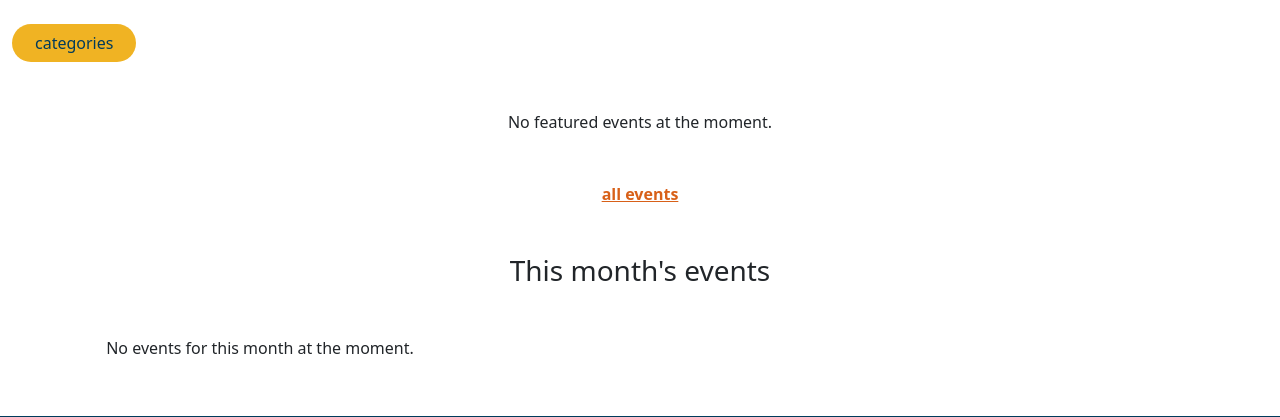
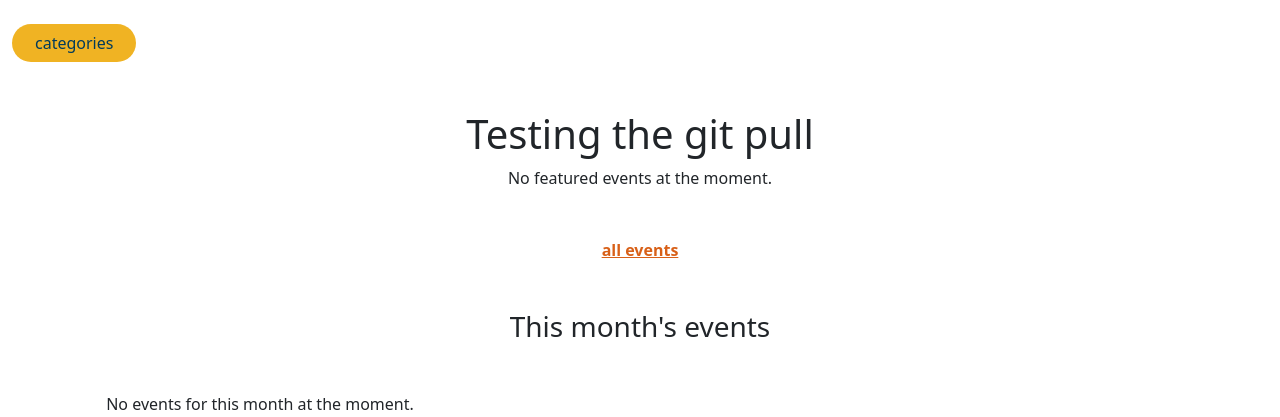
Before and after one commit to jax7kwame/hope_meet, a Django app: page / in a window 1280 px wide. Shown: the part 76-493 px from the top of the page. Run offline with Django 5.2, Linux system fonts and the light colour scheme; data that the repository does not hold is empty; parts of the project's set-up code (start-up, migrations or seed data) failed here and were passed over; some libraries are stand-ins or nearby versions; some web fonts are replaced.

Commit message:
checking git pull

```diff
--- a/core/templates/index.html
+++ b/core/templates/index.html
@@ -124,6 +124,7 @@
         </div>
         {% empty %}
         <div class="mb-4 text-center">
+            <h1>Testing the git pull</h1>
             <p>No featured events at the moment.</p>
         </div>
         {% endfor %}
```
